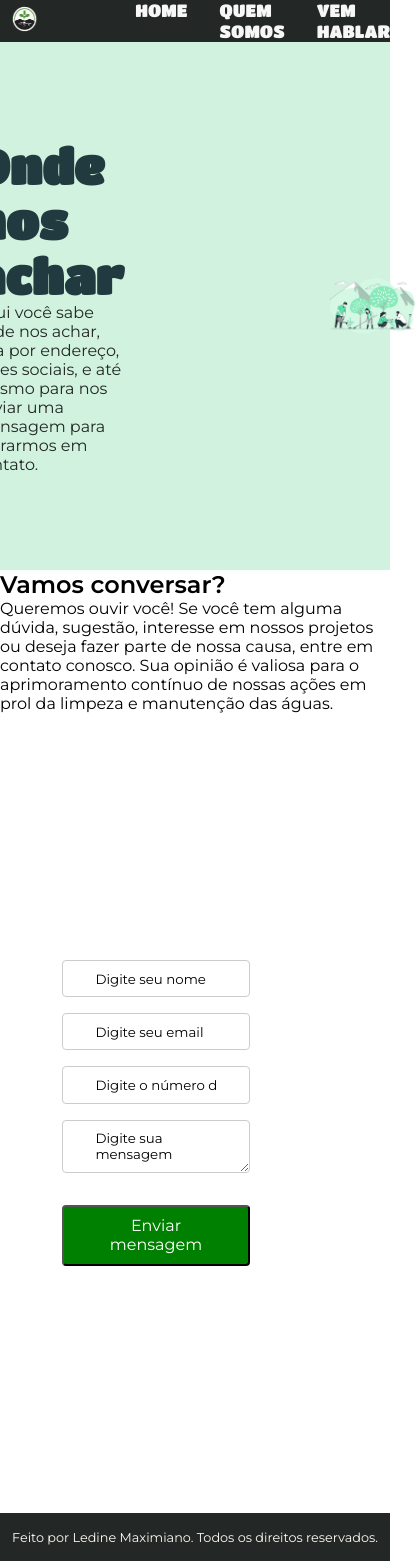
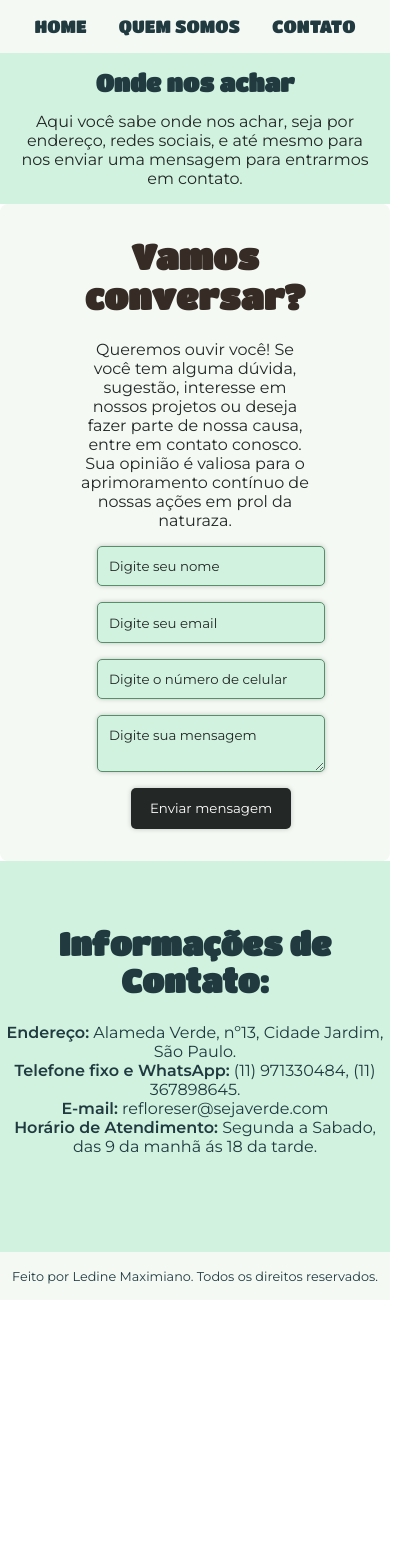
Before and after one commit to ledinemax/RefloreSer, a React (Vite) app: page /contato in a window 390 px wide. Shown: the whole page, 417 px wide, since content can reach past the window. After the commit the page ends 1300 px from the top, so only its background shows below. Built offline with nearby package versions, Linux system fonts and the light colour scheme; no server answers.

Commit message:
Finalizado

```diff
--- a/package.json
+++ b/package.json
@@ -11,6 +11,7 @@
   },
   "dependencies": {
     "firebase": "^10.1.0",
+    "font-awesome": "^4.7.0",
     "react": "^18.2.0",
     "react-dom": "^18.2.0",
     "react-router-dom": "^6.14.2"
--- a/src/components/Menu.jsx
+++ b/src/components/Menu.jsx
@@ -10,7 +10,6 @@ const Menu = () => {
                <a href="/">
                <img src={logo} className={styles.logo} alt=""/>
                </a>
-               {/* <p className={styles.logoTitle}>RefloreSer</p> */}
             </div>
 
             <div className={styles.navLink}>
@@ -22,7 +21,7 @@ const Menu = () => {
                         <Link to='/sobre'>QUEM SOMOS</Link>
                     </li>
                     <li>
-                        <Link to='/contato'>VEM HABLAR</Link>
+                        <Link to='/contato'>CONTATO</Link>
                     </li>
                 </ul>
             </div>
--- a/src/pages/Contato.jsx
+++ b/src/pages/Contato.jsx
@@ -28,7 +28,7 @@ const Contato = () => {
     const inputNumber = e.target.value;
 
     const onlyNumber = inputNumber.replace(/[^0-9+()\s-]/g, '');
-    if (onlyNumber.length <= 11 ) {
+    if (onlyNumber.length <= 11) {
       setNumber(onlyNumber);
     }
   }
@@ -66,18 +66,14 @@ const Contato = () => {
       />
 
       <main className={styles.contactContainer}>
-        <div className={styles.contactText}>
+        <div className={styles.contactCard}>
           <h2 className={styles.contactTitle}>Vamos conversar?</h2>
-          <p> Queremos ouvir você! Se você tem alguma dúvida, sugestão,
+          <p className={styles.contactText}> Queremos ouvir você! Se você tem alguma dúvida, sugestão,
             interesse em nossos projetos ou deseja fazer parte de nossa
             causa, entre em contato conosco. Sua opinião é valiosa para o
-            aprimoramento contínuo de nossas ações em prol da limpeza e
-            manutenção das águas.</p>
-        </div>
-
+            aprimoramento contínuo de nossas ações em prol da naturaza.</p>
           <div className={styles.formContainer}>
-          <form className={styles.form} onSubmit={handleSubmit}>
-
+            <form className={styles.formCard} onSubmit={handleSubmit}>
               <input className={styles.formInput}
                 type="text"
                 placeholder='Digite seu nome'
@@ -106,8 +102,25 @@ const Contato = () => {
               </button>
             </form>
           </div>
+        </div>
+        <div className={styles.infoContact}>
+          <div className={styles.usContactCard}>
+            <h1 className={styles.usTitle}>Informações de Contato:</h1>
+            <p>
+              <strong>Endereço:</strong> Alameda Verde, nº13, Cidade Jardim, São Paulo.
+            </p>
+            <p>
+              <strong>Telefone fixo e WhatsApp:</strong> (11) 971330484, (11) 367898645.
+            </p>
+            <p>
+              <strong>E-mail:</strong> refloreser@sejaverde.com
+            </p>
+            <p>
+              <strong>Horário de Atendimento:</strong> Segunda a Sabado, das 9 da manhã ás 18 da tarde.
+            </p>
+          </div>
+        </div>
       </main>
-
     </>
   )
 }
--- a/src/pages/Home.jsx
+++ b/src/pages/Home.jsx
@@ -8,7 +8,7 @@ const Home = () => {
   return (
     <>
       <Header
-        title="Iniciativa de reflorestamento"
+        title="Preservação e Manutenção"
         text='RefloreSer é dedicada a manutenção e restauração da flora e fauna brasileira, atuando
         principalmente em regiões com altos indices de desmatamento e queimadas.'
         image={homeIMG}
@@ -52,7 +52,7 @@ const Home = () => {
               é essencial o engajamento e a colaboração de governos, organizações não governamentais,
               setor privado e comunidades locais, trabalhando em conjunto para
               restaurar e proteger nossas florestas.</p>
-            <a href="/contato" target="_blank" role='button' className={styles.descBTN}>Saiba Mais</a>
+            <a href="/sobre"  role='button' className={styles.descBTN}>Saiba Mais</a>
           </div>
         </div>
       </div>
--- a/src/style/components/footer.module.css
+++ b/src/style/components/footer.module.css
@@ -1,14 +1,15 @@
 .footerContainer {
-    background-color: var(--dark-green);
+    background-color: var(--background);
     display: flex;
     justify-content: center;
     align-items: center;
     height: 3rem;
     bottom: 0;
     position: relative;
+
 }
 
 .footerContent {
-    color: var(--off-white);
+    color: var(--dark-blue);
     font-size: .8rem;
 }
--- a/src/style/components/header.module.css
+++ b/src/style/components/header.module.css
@@ -10,15 +10,45 @@
 
 .headerTitle {
     font-family: 'Titan One', cursive;
-    font-size: 3rem;
+    margin-bottom: 1rem;
+    font-size: 2.5rem;
     color: var(--dark-blue);
+
+
 }
 
 .headerImage {
     width: 45%;
-    margin-left: 140px;
 }
 
 .headerText {
+    width: 85%;
     color: var(--dark-green);
 }
+
+@media (max-width: 768px) {
+    .headerContainer {
+        @media (max-width: 768px) {
+            padding: 1rem;
+            text-align: center;
+        }
+    }
+
+    .headerTitle {
+        @media (max-width: 768px) {
+            font-size: 1.5rem;
+        }
+    }
+
+    .headerImage {
+        display: none;
+    }
+
+    .headerText {
+        @media (max-width: 768px) {
+            width: 100%;
+
+        }
+    }
+
+}
--- a/src/style/components/menu.module.css
+++ b/src/style/components/menu.module.css
@@ -2,7 +2,7 @@
     display: flex;
     justify-content: center;
     align-items: center;
-    background-color: var(--dark-green);
+    background-color: var(--background);
     max-height: 100px;
     font-size: 1.1rem;
 
@@ -18,20 +18,50 @@
 .navItens>li>a {
     text-decoration: none;
     font-family: 'Titan One', cursive;
-    color: var(--light-gray);
+    color: var(--dark-blue);
 }
 
 .logo {
-    width: 23%;
+    width: 25%;
+    /* margin-top: .3rem;
     margin-right: 1em;
-    margin-left: .5em;
+    margin-left: .5em; */
 }
 
 .navItens>li>a:hover {
-    background-color: var(--light-green);
-    color: #232725;
+    background-color: var(--dark-green);
+    color: var(--light-green);
     border-radius: 10px;
     padding-left: .5rem;
     padding-right: .5rem;
     transition: .5s;
 }
+
+@media (max-width: 768px) {
+    .menuContainer {
+        flex-direction: column;
+        justify-content: space-between;
+        padding: 1rem;
+        max-height: unset;
+
+    }
+
+    .navItens {
+        flex-direction: row;
+        justify-content: center;
+
+    }
+
+    .logo {
+        display: none;
+        width: 50%;
+        margin-bottom: 1rem;
+
+    }
+
+    .navItens>li>a:hover {
+        background-color: transparent;
+        color: var(--dark-blue);
+        transition: none;
+    }
+}
--- a/src/style/pages/contato.module.css
+++ b/src/style/pages/contato.module.css
@@ -1,43 +1,101 @@
-.formContainer {
-    background-color: var(--dark);
+.contactContainer {
+    display: flex;
+    flex-direction: column;
 }
 
-.form {
-    height: 50rem;
-    width: 80%;
+.contactCard {
+    display: inline-block;
+    flex-direction: row;
+    align-items: center;
+    text-align: center;
+    padding: 2rem;
+    border-radius: 8px;
+    background-color: var(--background);
+}
+
+.contactTitle {
+    color: var(--brown);
+    font-family: 'Titan One', cursive;
+    font-size: 2.2rem;
+    margin-bottom: 1.5rem;
+}
+
+.contactText {
+    width: 72%;
+    display: inline-block;
+    color: var(--dark-green);
+    margin-bottom: 1rem;
+}
+
+.formContainer {
+    display: inline-block;
+    width: 70%;
+    margin-left: 2rem;
+}
+
+.formCard {
     display: flex;
     flex-direction: column;
-    justify-content: center;
     align-items: center;
+}
+
+.formInput {
+    background-color: var(--light-green);
+    width: 100%;
+    padding: 0.7rem;
+    margin-bottom: 1rem;
+    border: 1px solid var(--medium-green);
+    border-radius: 5px;
+    box-shadow: 0 0 5px rgba(0, 0, 0, 0.217);
+
+    &:focus {
+        outline: none;
+        border-color: var(--medium-green);
+    }
+}
+
+.formInput::placeholder {
+    color: var(--dark-green);
+}
+
+.formButton {
+    background-color: var(--dark-green);
+    color: white;
+    border: none;
+    padding: 0.8rem 1.2rem;
+    border-radius: 5px;
+    cursor: pointer;
+    transition: background-color 0.2s ease;
+    box-shadow: 0 0 5px rgba(0, 0, 0, 0.217);
+}
+
+.formButton:active {
+
+    background-color: var(--medium-green);
+}
+
+.infoContact {
+    padding-top: 4rem;
+    padding-bottom: 6rem;
+    text-align: center;
+    background-color: var(--light-green);
+}
+
+.usContactCard {
+    display: inline-block;
+    background-color: var(--fifth);
+    color: var(--dark-green);
+    border-radius: 8px;
 
 }
 
-.formInput {
-    width: 60%;
-    padding: .6rem 2rem;
-    border: 1px solid #ccc;
-    border-radius: 4px;
-    margin-bottom: 1rem;
-    resize: vertical;
-    background-color: var(--grey);
+.usContactCard>p {
+    color: var(--dark-blue);
 }
 
-.formButton {
-    width: 60%;
-    padding: .6rem 2rem;
-    background-color: green;
-    color: white;
-    margin-top: 1rem;
-    font-size: 1rem;
-    border-radius: 4px;
-    cursor: pointer;
+.usTitle {
+    color: var(--dark-blue);
+    font-family: 'Titan One', cursive;
+    /* font-size: 1.8rem; */
+    margin-bottom: 1.5rem;
 }
-
-
-.formButton:hover {
-    background-color: #4ca;
-}
-
-::placeholder {
-    color: var(--light);
-}
--- a/src/style/pages/home.module.css
+++ b/src/style/pages/home.module.css
@@ -109,13 +109,40 @@
 
 
 @media (max-width: 768px) {
+  .containerHome {
+    justify-content: center;
+  }
+
+  .mainDesc {
+    margin: 0;
+  }
+
+  .homeTitle {
+    margin-top: 1.5rem;
+    margin-bottom: 1.5rem;
+    padding: 0.5rem;
+  }
+
+  .cardHome {
+    width: calc(100% - 15px); /* Ocupa toda a largura da tela */
+    margin-bottom: 1rem;
+  }
+
   .cardDesc {
     flex-direction: column;
   }
 
-  .descImage,
-  .descText,
-  .descBTN {
-    order: unset;
+  .descImage {
+    padding-left: 0;
+    padding-bottom: 1.5rem;
+  }
+
+  .cardInfo {
+    width: 100%;
+    padding: 1rem;
+  }
+
+  .cardInfo h1 {
+    font-size: 1.3rem;
   }
 }
```
Also changed, not shown: src/pages/Sobre.jsx (+31 -19 lines), src/style/pages/sobre.module.css (+27 -25 lines), 1 other file (tests, documents, lock files or other folders). Lines whose indentation alone changed are shown as unchanged.
